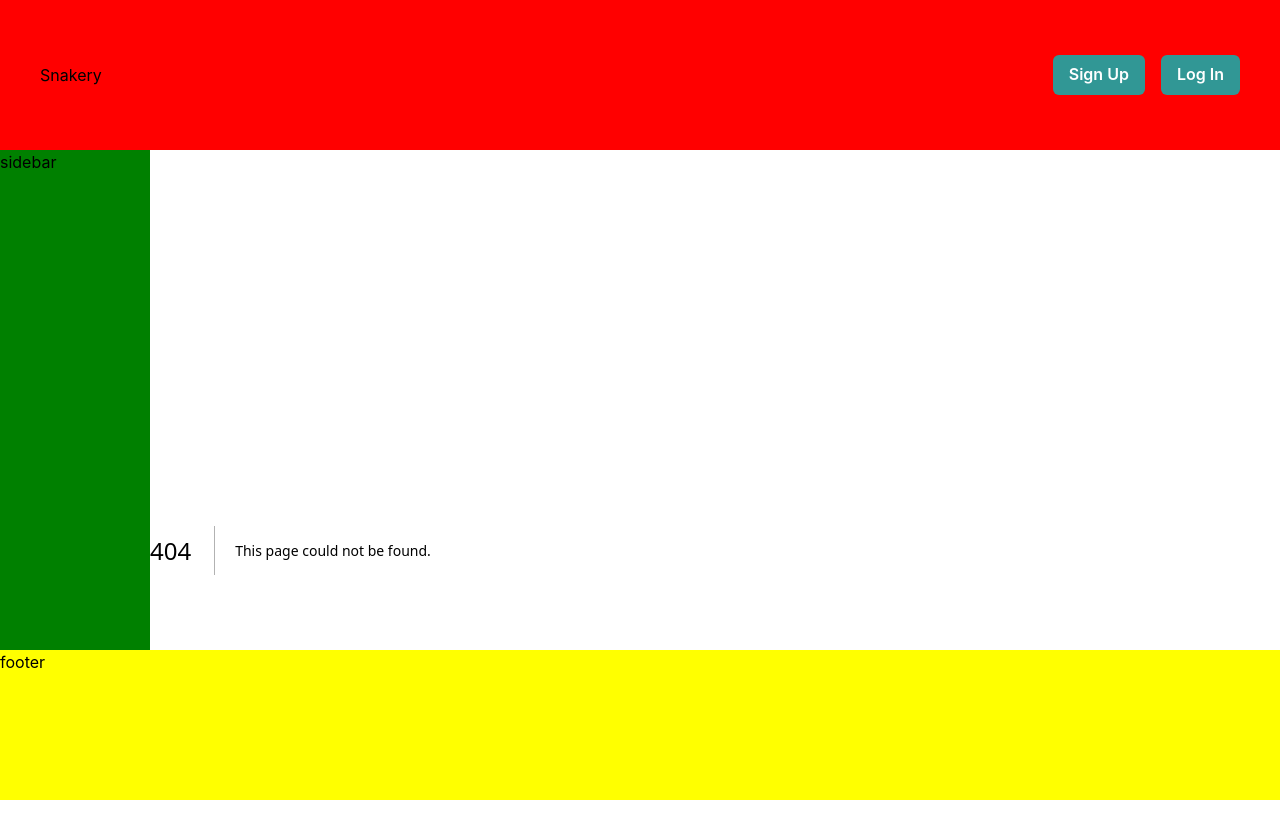
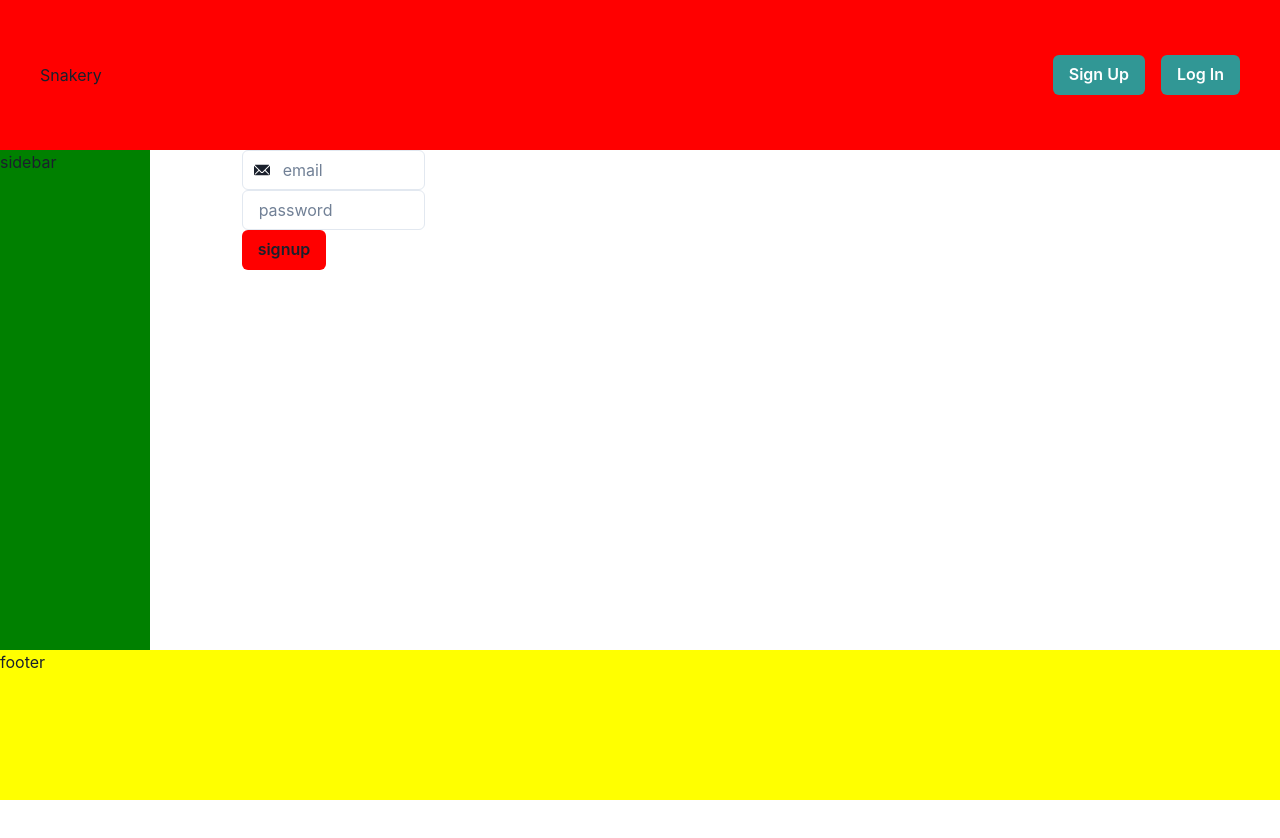
Before and after one commit to jimlim14/snakery, a Next.js app: page /signin in a window 1280 px wide. Before the commit this address had no page. Shown: the top 838 px of the page. After the commit the page ends 800 px from the top, so only its background shows below. Built offline with nearby package versions, Linux system fonts and the light colour scheme.

Commit message:
added signin page

```diff
--- /dev/null
+++ b/pages/signin.tsx
@@ -0,0 +1,9 @@
+import AuthForm from "../components/authForm";
+
+const Signin = () => {
+  return (
+    <AuthForm mode='signin' />
+  )
+}
+
+export default Signin;
```
